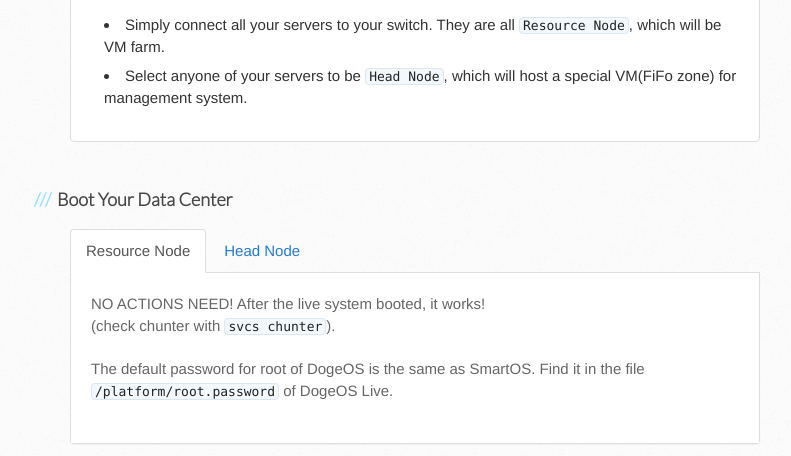
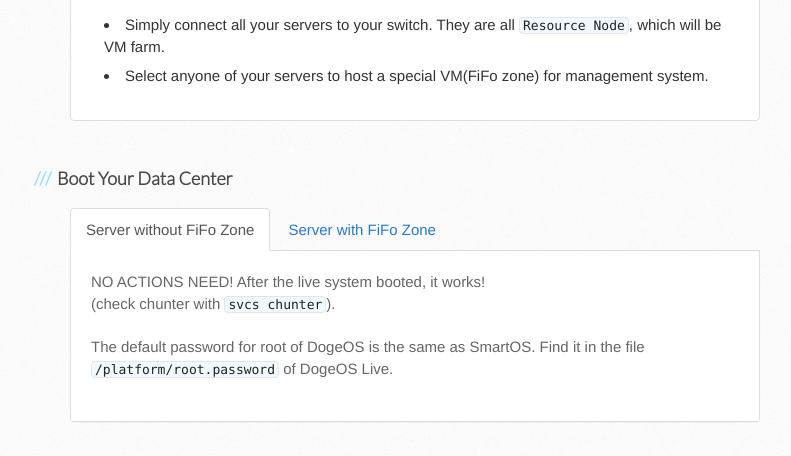
Before and after one commit to Project-DogeOS/Project-DogeOS.github.io, a plain HTML site: page index.html in a window 1280 px wide. Shown: the part 1933-2389 px from the top of the page, without its empty margins (100-891 px from the left). Drawn offline with nearby package versions, Linux system fonts and the light colour scheme.

Commit message:
change the headnode-install to more clear term matching Fifo #38

```diff
--- a/index.html
+++ b/index.html
@@ -131,7 +131,7 @@
       <div class="caption">
         <ul>
           <li> Simply connect all your servers to your switch. They are all <code>Resource Node</code>, which will be VM farm.
-          <li> Select anyone of your servers to be <code>Head Node</code>, which will host a special VM(FiFo zone) for management system.
+          <li> Select anyone of your servers to host a special VM(FiFo zone) for management system.
         </ul>
       </div>
     </div>
@@ -140,8 +140,8 @@
 
 <h3>Boot Your Data Center</h3>
 <ul class="nav nav-tabs">
-  <li class="active"><a href="#resource-node" data-toggle="tab">Resource Node</a>
-  <li><a href="#head-node" data-toggle="tab">Head Node</a>
+  <li class="active"><a href="#resource-node" data-toggle="tab">Server without FiFo Zone</a>
+  <li><a href="#head-node" data-toggle="tab">Server with FiFo Zone</a>
 </ul>
 <div class="tab-content dogeos-tabcontent">
   <div class="tab-pane fade in active dogeos-tabpane" id="resource-node">
@@ -151,7 +151,7 @@
   </div>
   <div class="tab-pane fade dogeos-tabpane" id="head-node">
     <ol>
-      <li>After booted, as root in bash type: <code>/dogeos/bin/headnode-install↵</code>.<br>
+      <li>After booted, as root in bash type: <code>/dogeos/bin/fifozone-install↵</code>.<br>
       <li>Follow the instructions, and wait it finish. During this you will assign your admin account <code>password</code>, and the <code>your-fifo-zone-ip</code> will be shown in the final congratulation message box.<br>
       <li>Then you are done! Go to <code>http://&lt;your-fifo-zone-ip&gt;</code> to manage your cloud (with the <code>password</code>)!
     </ol>
```
